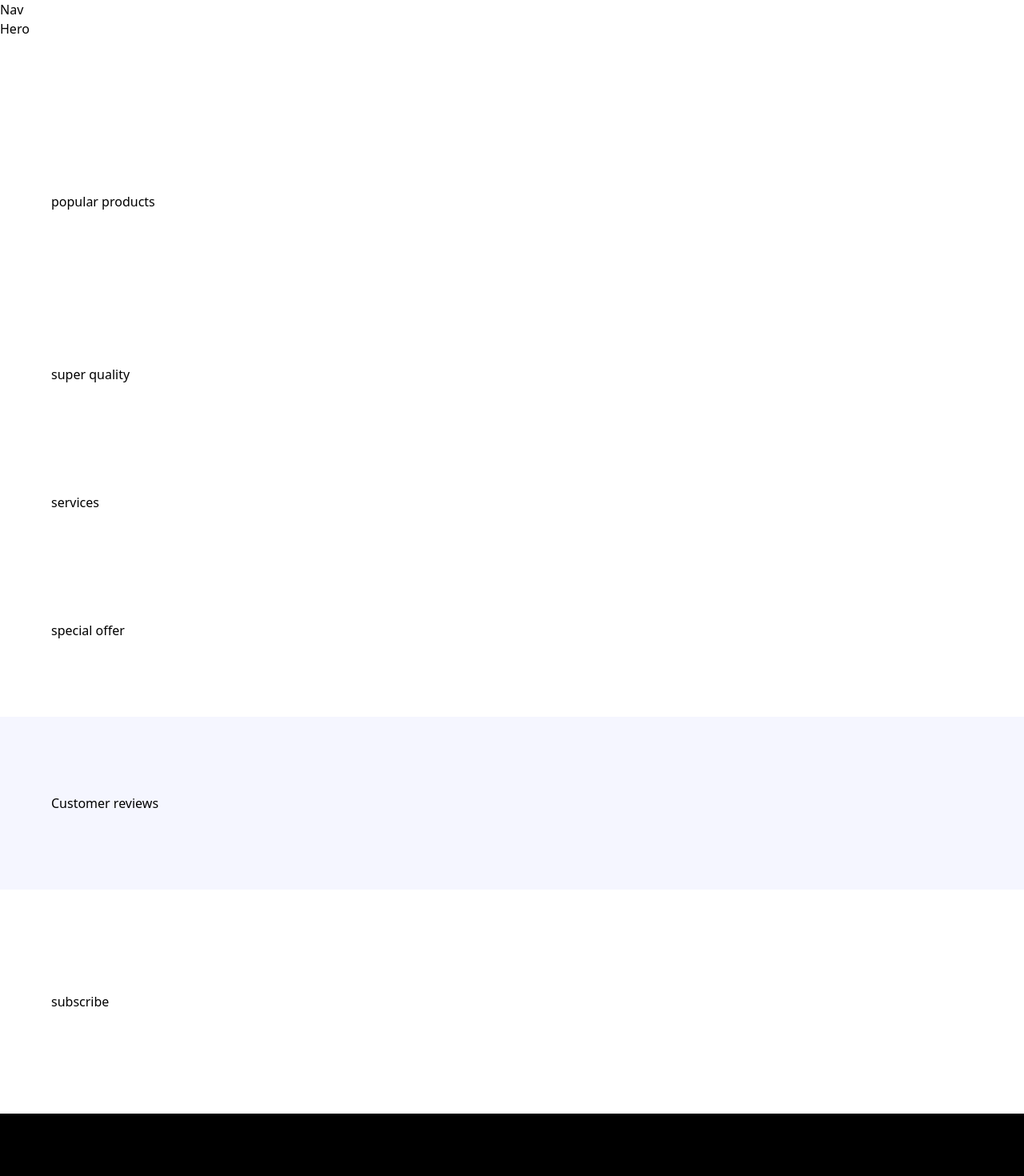
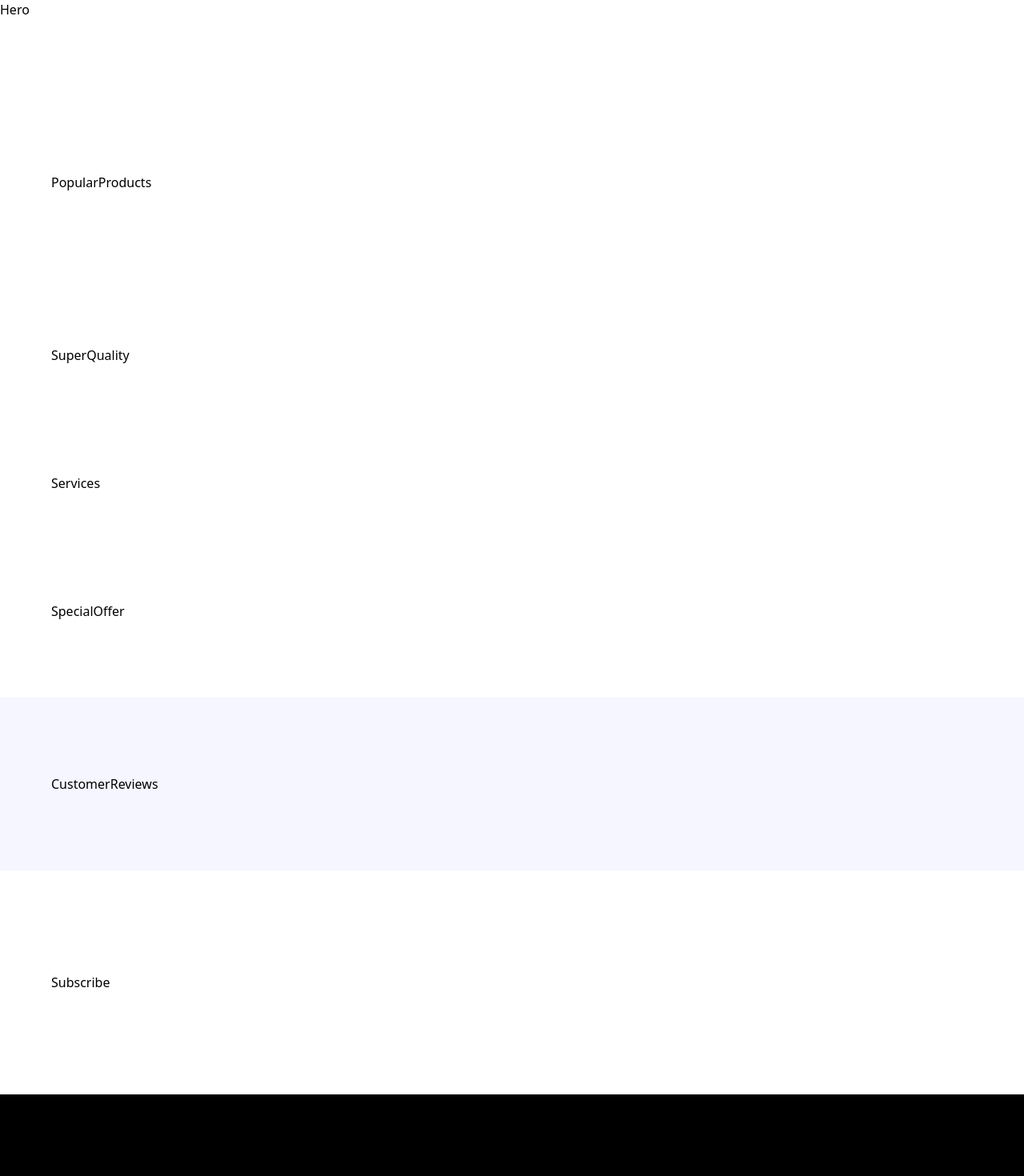
Before and after one commit to Subendhu-nyk/Product-Landing-Page-Vite, a React (Vite) app: page / in a window 1280 px wide. Shown: the top 1470 px of the page at 80% size. Built offline with nearby package versions, Linux system fonts and the light colour scheme; a web font is replaced by a local one.

Commit message:
structural file

```diff
--- a/src/App.jsx
+++ b/src/App.jsx
@@ -1,32 +1,32 @@
-import React from 'react'
+import { Hero,Footer,CustomerReviews,PopularProducts,Services,SpecialOffer,Subscribe,SuperQuality } from "./sections"
 
 const App = () => {
   return (
     <main className='relative'>
-      Nav
+      {/* <Nav/> */}
       <section className="xl:padding-1 wide:padding-r padding-b">
-      Hero
+      <Hero/>
       </section>
       <section className='padding'>
-      popular products
+      <PopularProducts/>
       </section>
       <section className='padding'>
-      super quality
+      <SuperQuality/>
       </section>
       <section className='padding-x py-10'>
-      services
+      <Services/>
       </section>
       <section className='padding'>
-      special offer
+      <SpecialOffer/>
       </section>
       <section className='bg-pale-blue padding'>
-      Customer reviews
+      <CustomerReviews/>
       </section>
       <section className='padding-x sm:py-32 py-16 w-full'>
-      subscribe
+      <Subscribe/>
       </section>
       <section className='bg-black padding-x padding-t pb-8'>
-      footer
+      <Footer/>
       </section>
     </main>
   )
--- /dev/null
+++ b/src/sections/CustomerReviews.jsx
@@ -0,0 +1,7 @@
+const CustomerReviews = () => {
+  return (
+    <div>CustomerReviews</div>
+  )
+}
+
+export default CustomerReviews
--- /dev/null
+++ b/src/sections/Footer.jsx
@@ -0,0 +1,8 @@
+
+const Footer = () => {
+  return (
+    <div>Footer</div>
+  )
+}
+
+export default Footer
--- /dev/null
+++ b/src/sections/Hero.jsx
@@ -0,0 +1,7 @@
+const Hero = () => {
+  return (
+    <div>Hero</div>
+  )
+}
+
+export default Hero
--- /dev/null
+++ b/src/sections/PopularProducts.jsx
@@ -0,0 +1,7 @@
+const PopularProducts = () => {
+  return (
+    <div>PopularProducts</div>
+  )
+}
+
+export default PopularProducts
--- /dev/null
+++ b/src/sections/Services.jsx
@@ -0,0 +1,7 @@
+const Services = () => {
+  return (
+    <div>Services</div>
+  )
+}
+
+export default Services
--- /dev/null
+++ b/src/sections/SpecialOffer.jsx
@@ -0,0 +1,7 @@
+const SpecialOffer = () => {
+  return (
+    <div>SpecialOffer</div>
+  )
+}
+
+export default SpecialOffer
--- /dev/null
+++ b/src/sections/Subscribe.jsx
@@ -0,0 +1,7 @@
+const Subscribe = () => {
+  return (
+    <div>Subscribe</div>
+  )
+}
+
+export default Subscribe
--- /dev/null
+++ b/src/sections/SuperQuality.jsx
@@ -0,0 +1,7 @@
+const SuperQuality = () => {
+  return (
+    <div>SuperQuality</div>
+  )
+}
+
+export default SuperQuality
--- /dev/null
+++ b/src/sections/index.jsx
@@ -0,0 +1,13 @@
+import Hero from "./Hero";
+import CustomerReviews from "./CustomerReviews";
+import Footer from "./Footer";
+import PopularProducts from "./PopularProducts";
+import Services from "./Services";
+import SpecialOffer from "./SpecialOffer";
+import Subscribe from "./Subscribe";
+import SuperQuality from "./SuperQuality";
+
+
+export {
+    Hero,CustomerReviews,Footer,PopularProducts,Services,SpecialOffer,Subscribe,SuperQuality
+}
```
